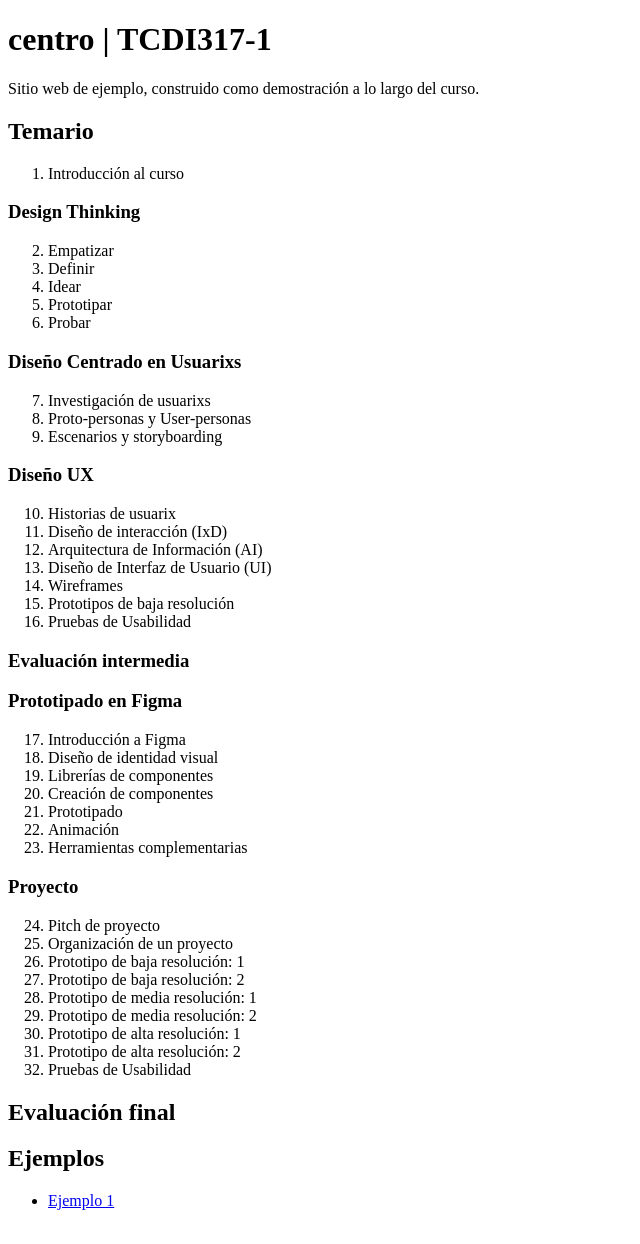
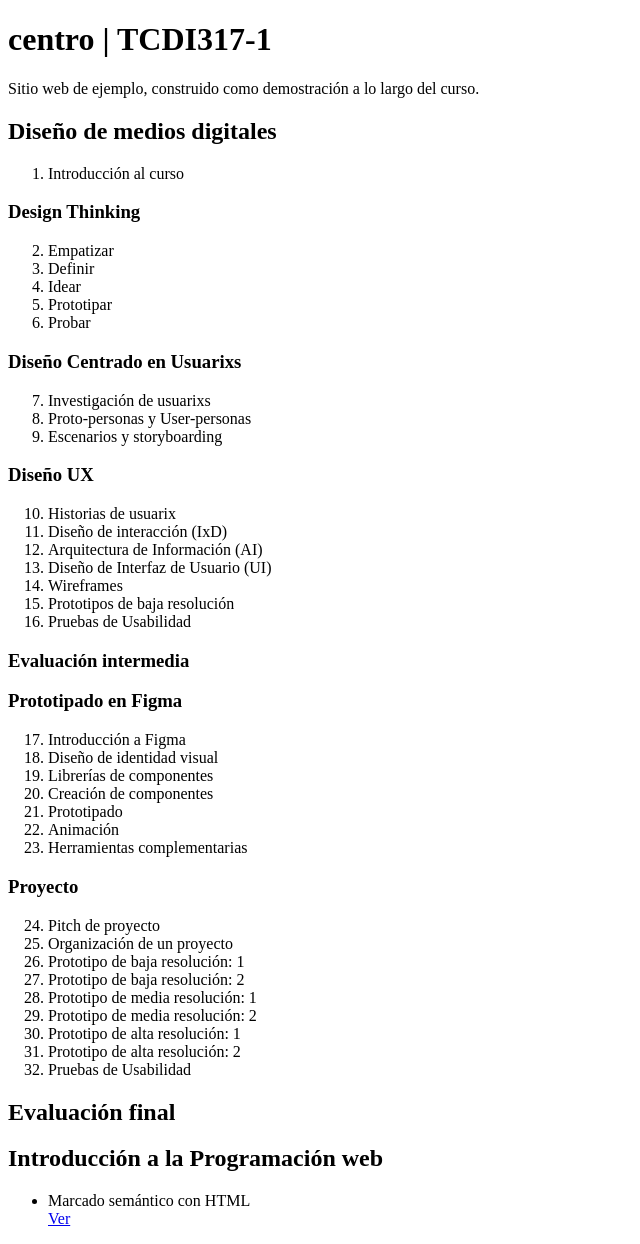
Before and after one commit to tcdi3171/tcdi3171.github.io, a plain HTML site: page index.html in a window 1280 px wide. Shown: the whole page, without its empty margins (0-640 px from the left). Drawn offline with Linux system fonts and the light colour scheme.

```diff
--- a/index.html
+++ b/index.html
@@ -19,7 +19,7 @@
     <section class="temario">
         <header>
             <h2>
-                Temario
+                Diseño de medios digitales
             </h2>
         </header>
 
@@ -168,12 +168,17 @@
     <section class="ejemplos">
         <header>
             <h2>
-                Ejemplos
+                Introducción a la Programación web
             </h2>
         </header>
         <ul>
             <li>
-                <a href="ejemplos/01">Ejemplo 1</a>
+                <header>
+                    Marcado semántico con HTML
+                </header>
+                <footer>
+                    <a href="ejemplos/01">Ver</a>
+                </footer>
             </li>
         </ul>
     </section>
```
